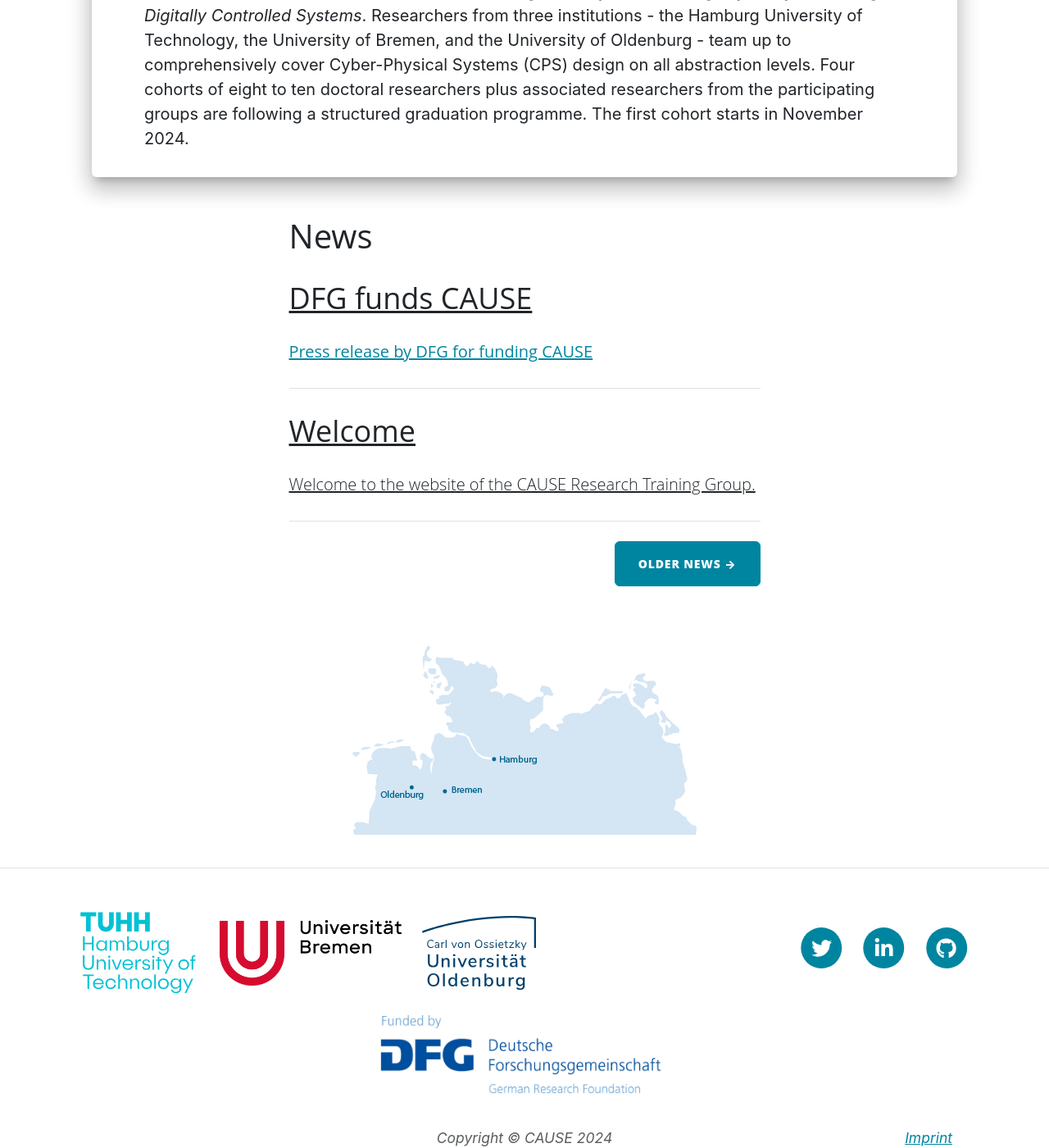
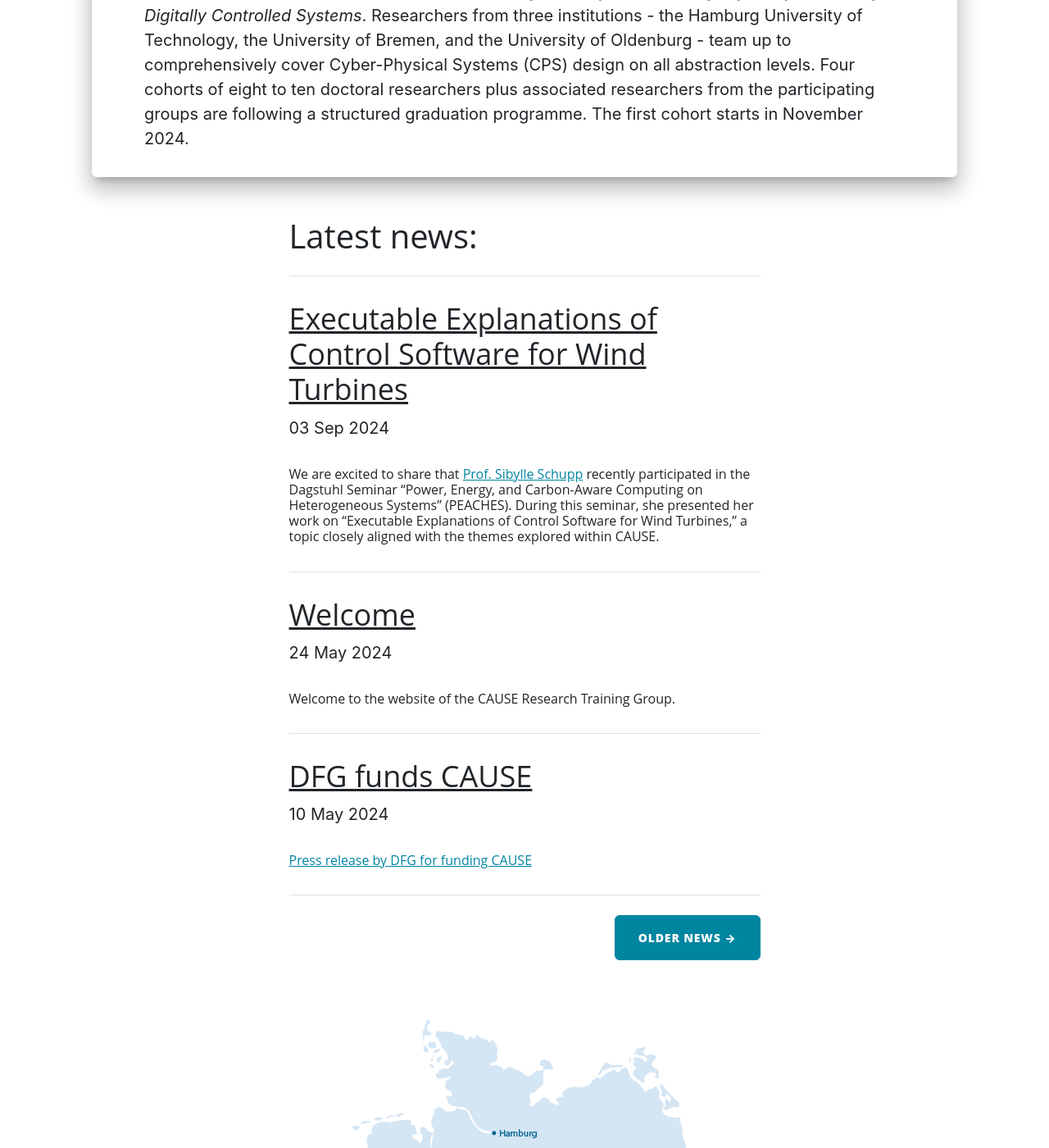
Before and after one commit to rtg-cause/rtg-cause.github.io, a Jekyll site: the page built from index.html, in a window 1280 px wide and 1400 px high, scrolled down 938 px. Shown: the whole window at 82% size. Built offline with Jekyll 4.4.1, drawn with Linux system fonts in a browser that asks for light colours; nearby versions of some CDN libraries.

Commit message:
New post. News section slightly restructured.

```diff
--- /dev/null
+++ b/_posts/2024-09-03-peaches.md
@@ -0,0 +1,15 @@
+---
+layout: post
+author: martino
+title: Executable Explanations of Control Software for Wind Turbines
+---
+
+We are excited to share that [Prof. Sibylle Schupp](https://rtg-cause.github.io/pis/schupp.html) recently participated in the Dagstuhl Seminar "Power, Energy, and Carbon-Aware Computing on Heterogeneous Systems" (PEACHES). During this seminar, she presented her work on "Executable Explanations of Control Software for Wind Turbines," a topic closely aligned with the themes explored within CAUSE.
+
+Prof. Schupp’s presentation addressed a critical question: **How to equip control software of a wind turbine controller with capabilities of self-explanation?** One important requirement is that such an explanation must be simpler and at a different level of abstraction than the behavior being explained. The presentation proposed that online model checking, applied to a network of timed automata, can safely reduce the complexity of control software while maintaining the mutual dependencies of the feedback loop. This approach provides an executable model that supports various queries on the control's output variables, enabling explanations that can be operationalized.
+
+We are delighted to see the community actively engaging in discussions that shape the future of self-explaining systems.
+
+Stay tuned for more updates on our activities and the exciting developments in this field!
+
+For more information about the seminar, visit the [Dagstuhl Seminar page](https://www.dagstuhl.de/seminars/seminar-calendar/seminar-details/24351).
--- a/index.html
+++ b/index.html
@@ -37,14 +37,16 @@
     <div class="container px-4 px-lg-5">
     <div class="row gx-4 gx-lg-5 justify-content-center">
         <div class="col-md-10 col-lg-8 col-xl-7">
-            <h1 class="mt-5">News</h1>
-            {% for post in site.posts reversed limit: 3 %}
+            <h1 class="mt-5">Latest news:</h1>
+            <hr class="my-4" />
+            {% for post in site.posts limit: 3 %}
                 <!-- Post preview-->
                 <div class="post-preview">
                     <a href="{{ post.url }}">
-                        <h4 class="post-title">{{ post.title }}</h4>
-                        <h5 class="post-subtitle">{{ post.excerpt }}</h5>
+                        <h5 class="post-title">{{ post.title }}</h5>
                     </a>
+                    {{ post.date | date_to_string }}
+                    <h6 class="post-subtitle">{{ post.excerpt }}</h6>
                     {% assign author = site.authors | where: 'short_name', page.author | first %}
                     {% if author %}
                     <p class="post-meta">
```
